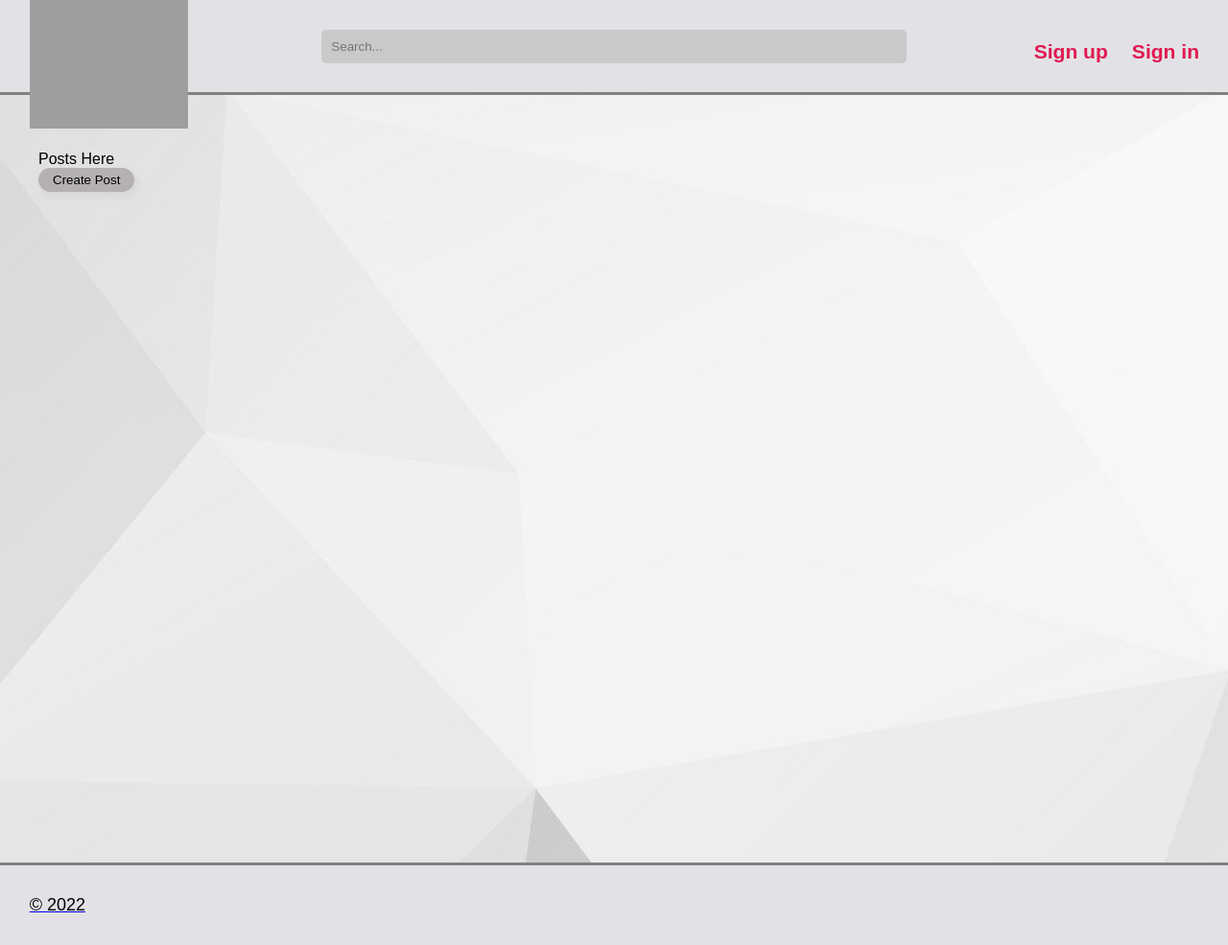
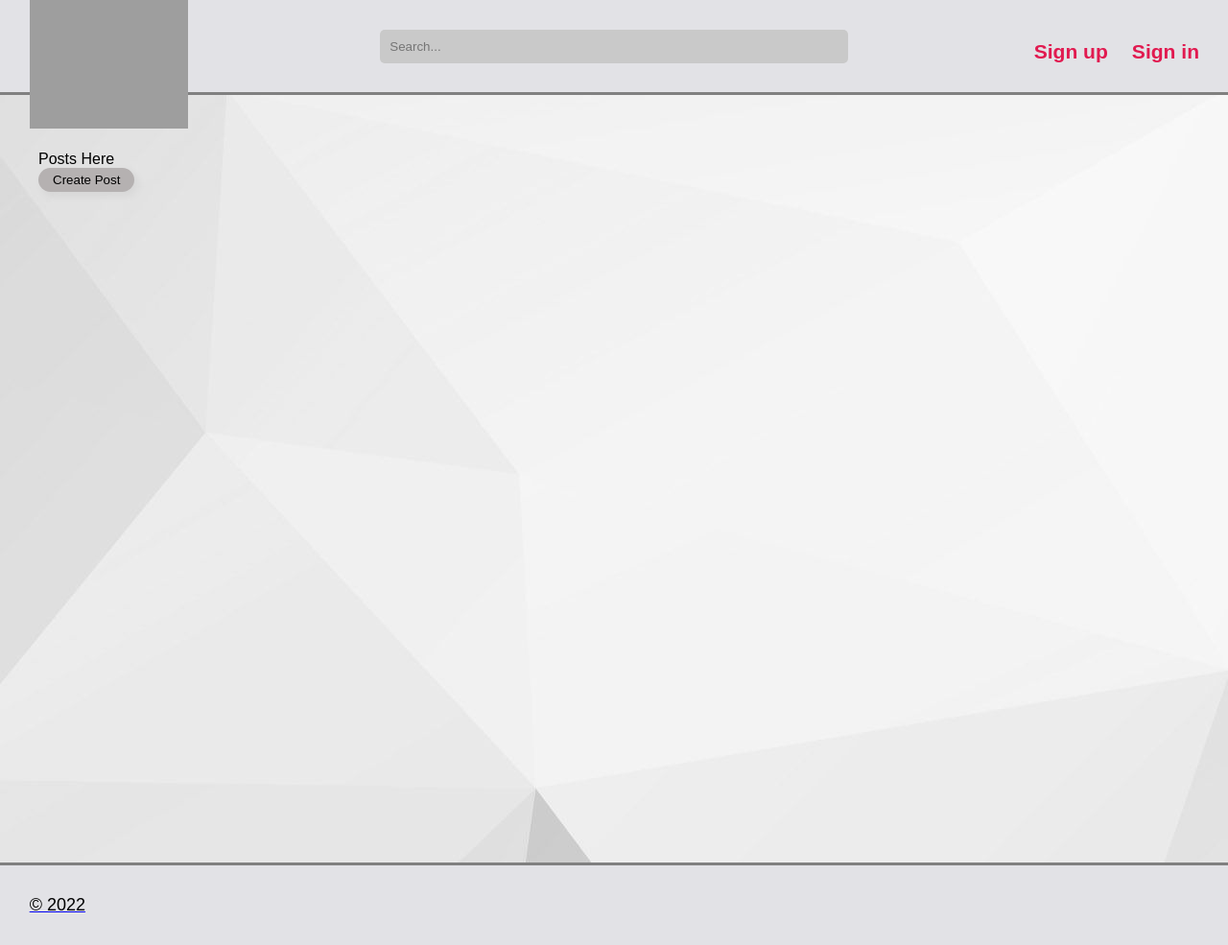
Before and after one commit to JohnnyHoaang/Listing-Store, a Django app: page / in a window 1280 px wide. Shown: the whole page at 96% size. Run offline with Django 4.2, Linux system fonts and the light colour scheme; parts of the project's set-up code (start-up, migrations or seed data) failed here and were passed over; grey boxes are pictures that could not be loaded.

Commit message:
Cleaned style.css and made search-bar smaller

```diff
--- a/user_management_app/static/style.css
+++ b/user_management_app/static/style.css
@@ -7,19 +7,15 @@
 html{
     height:100%;
     width:100%;
-    /* font-family: monospace; */
     background-color: #dbe3e5;
 }
 
 body{
-    /* background-color: #d5d6ec; */
     display: flex;
     flex-direction: column;
 }
 
 .main{
-    /* background-image: url("static/background1.jpg"); */
-    /* color: white; */
     height: 50em;
     padding: 40px;
 }
@@ -73,8 +69,6 @@ div.registration > div > span > h3 > a{
     background-color: white;
     margin: auto;
     width: 31em;
-    /* margin-top: 20px;
-    margin-bottom: 20px; */
     border-radius: 10px;
 }
 
@@ -87,10 +81,8 @@ div.registration > div > span > h3 > a{
 }
 
 input {
-    /* width: 250%; */
     width: 29.5em;
     padding: 10px;
-    /*margin: 5px 0 10px 0;**/
     border: none;
     background: #f1f1f1;
 }
@@ -123,7 +115,7 @@ input[type=text]:focus, input[type=password]:focus {
 
 #searchbar{
     margin: auto;
-    width: 50%;
+    width: 40%;
     background: #c9c9c9;
     border-radius: 5px;
 }
```
